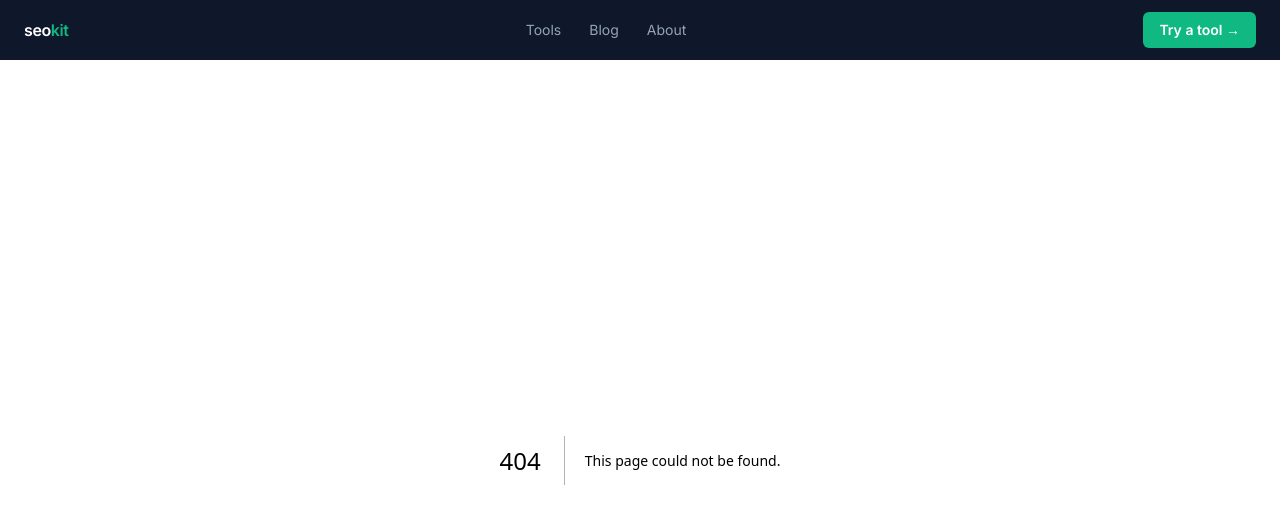
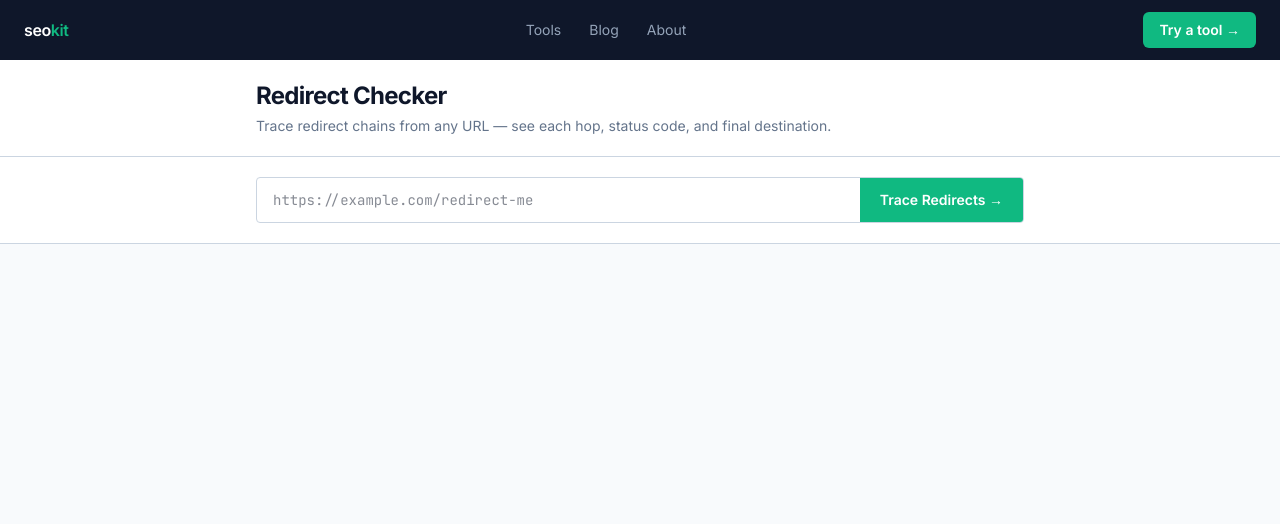
Before and after one commit to yarosheptab/seokit, a Next.js app: page /redirect-checker in a window 1280 px wide. Before the commit this address had no page. Shown: the top 524 px of the page. Built offline with nearby package versions, Linux system fonts and the light colour scheme.

Commit message:
feat: task 10 - redirect checker tool page

```diff
--- /dev/null
+++ b/app/redirect-checker/page.tsx
@@ -0,0 +1,102 @@
+"use client";
+import { useState } from "react";
+import ToolLayout from "@/components/ToolLayout";
+
+interface Hop { url: string; status: number; ms: number; }
+
+const TABS = [{ key: "url", label: "Enter URL" }];
+
+function statusColor(s: number): string {
+  if (s >= 200 && s < 300) return "var(--accent)";
+  if (s >= 300 && s < 400) return "var(--score-yellow)";
+  return "var(--score-red)";
+}
+
+export default function RedirectCheckerPage() {
+  const [url, setUrl] = useState("");
+  const [hops, setHops] = useState<Hop[]>([]);
+  const [loading, setLoading] = useState(false);
+  const [error, setError] = useState("");
+
+  async function check() {
+    if (!url) return;
+    setLoading(true); setError(""); setHops([]);
+    try {
+      const res = await fetch(`/api/redirects?url=${encodeURIComponent(url)}`);
+      const j = await res.json();
+      if (j.error) { setError(j.error); return; }
+      setHops(j.hops ?? []);
+    } catch { setError("Network error"); }
+    finally { setLoading(false); }
+  }
+
+  const inputArea = (
+    <>
+      <div className="flex overflow-hidden rounded" style={{ border: "1px solid var(--border-2)" }}>
+        <input type="url" value={url} onChange={(e) => setUrl(e.target.value)}
+          onKeyDown={(e) => e.key === "Enter" && check()}
+          placeholder="https://example.com/redirect-me"
+          className="flex-1 px-4 py-3 text-sm outline-none bg-transparent"
+          style={{ fontFamily: "var(--font-mono)", color: "var(--fg)", minWidth: 0 }}
+        />
+        <button onClick={check} disabled={loading}
+          className="px-5 py-3 text-sm font-semibold text-white"
+          style={{ background: "var(--accent)", border: "none", cursor: "pointer" }}>
+          {loading ? "Tracing…" : "Trace Redirects →"}
+        </button>
+      </div>
+      {error && <p className="mt-3 text-sm" style={{ color: "var(--score-red)" }}>{error}</p>}
+    </>
+  );
+
+  const resultsArea = hops.length > 0 ? (
+    <div>
+      <p className="text-xs font-medium uppercase tracking-widest mb-4"
+        style={{ fontFamily: "var(--font-mono)", color: "var(--subtle)" }}>
+        Redirect Chain — {hops.length} hop{hops.length !== 1 ? "s" : ""}
+      </p>
+      <div className="rounded overflow-hidden"
+        style={{ background: "var(--surface)", border: "1px solid var(--border-2)" }}>
+        {hops.map((hop, i) => {
+          const isFinal = i === hops.length - 1;
+          return (
+            <div key={i} className="flex items-start gap-4 px-4 py-3"
+              style={{
+                borderBottom: !isFinal ? "1px solid var(--border)" : "none",
+                background: isFinal ? "var(--accent-light)" : "transparent",
+              }}>
+              <span className="text-xs font-semibold min-w-[2rem] mt-0.5"
+                style={{ fontFamily: "var(--font-mono)", color: "var(--subtle)" }}>
+                {String(i + 1).padStart(2, "0")}
+              </span>
+              <span className="text-sm font-bold min-w-[3.5rem]"
+                style={{ color: statusColor(hop.status), fontFamily: "var(--font-mono)" }}>
+                {hop.status}
+              </span>
+              <span className="flex-1 text-sm break-all"
+                style={{ color: "var(--fg)", fontFamily: "var(--font-mono)" }}>
+                {hop.url}
+                {isFinal && (
+                  <span className="ml-2 text-xs font-semibold" style={{ color: "var(--accent)" }}>
+                    ← final
+                  </span>
+                )}
+              </span>
+              <span className="text-xs ml-2 whitespace-nowrap"
+                style={{ color: "var(--subtle)" }}>{hop.ms}ms</span>
+            </div>
+          );
+        })}
+      </div>
+    </div>
+  ) : null;
+
+  return (
+    <ToolLayout
+      title="Redirect Checker"
+      description="Trace redirect chains from any URL — see each hop, status code, and final destination."
+      tabs={TABS} activeTab="url" onTabChange={() => {}}
+      inputArea={inputArea} resultsArea={resultsArea}
+    />
+  );
+}
```
